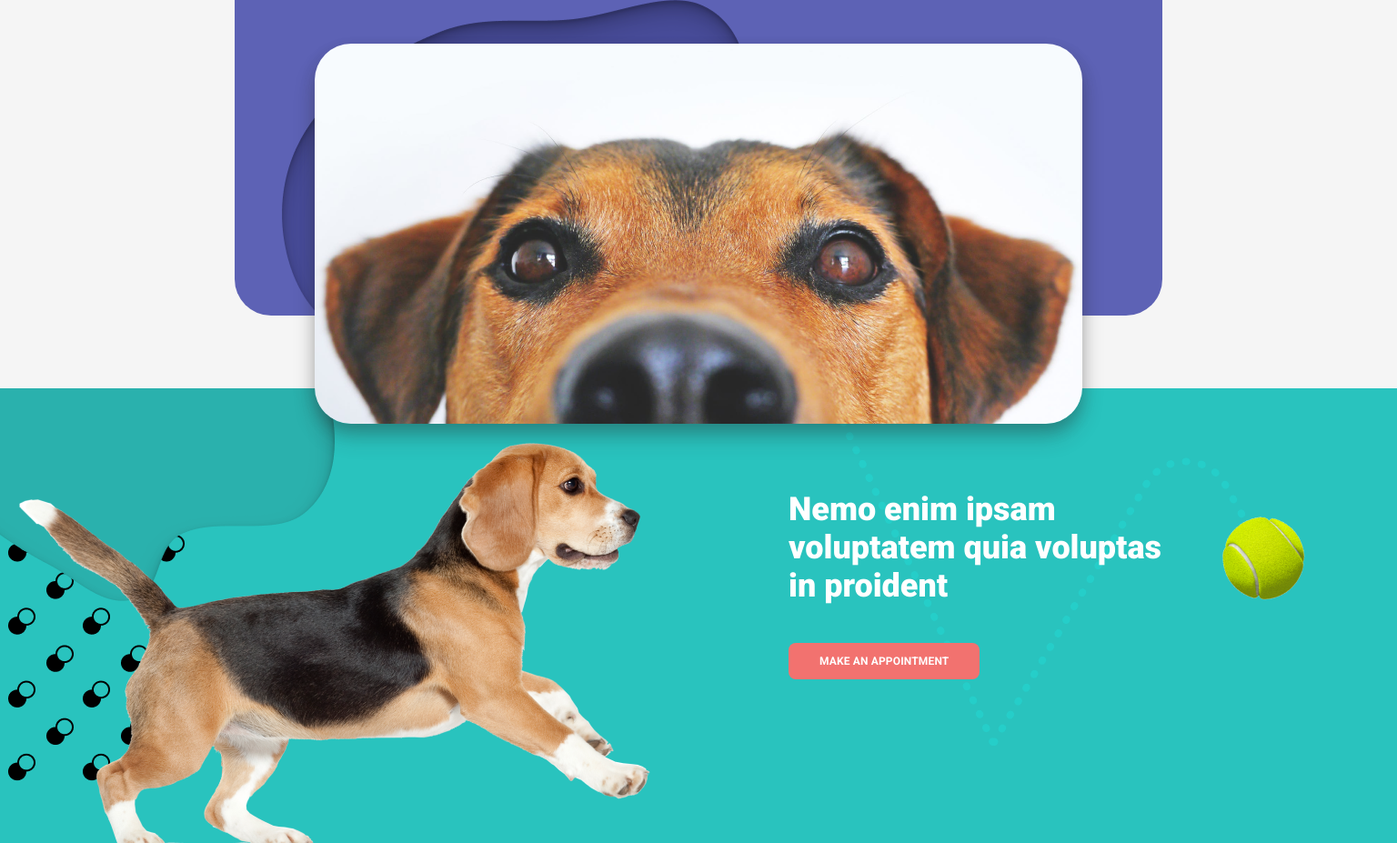
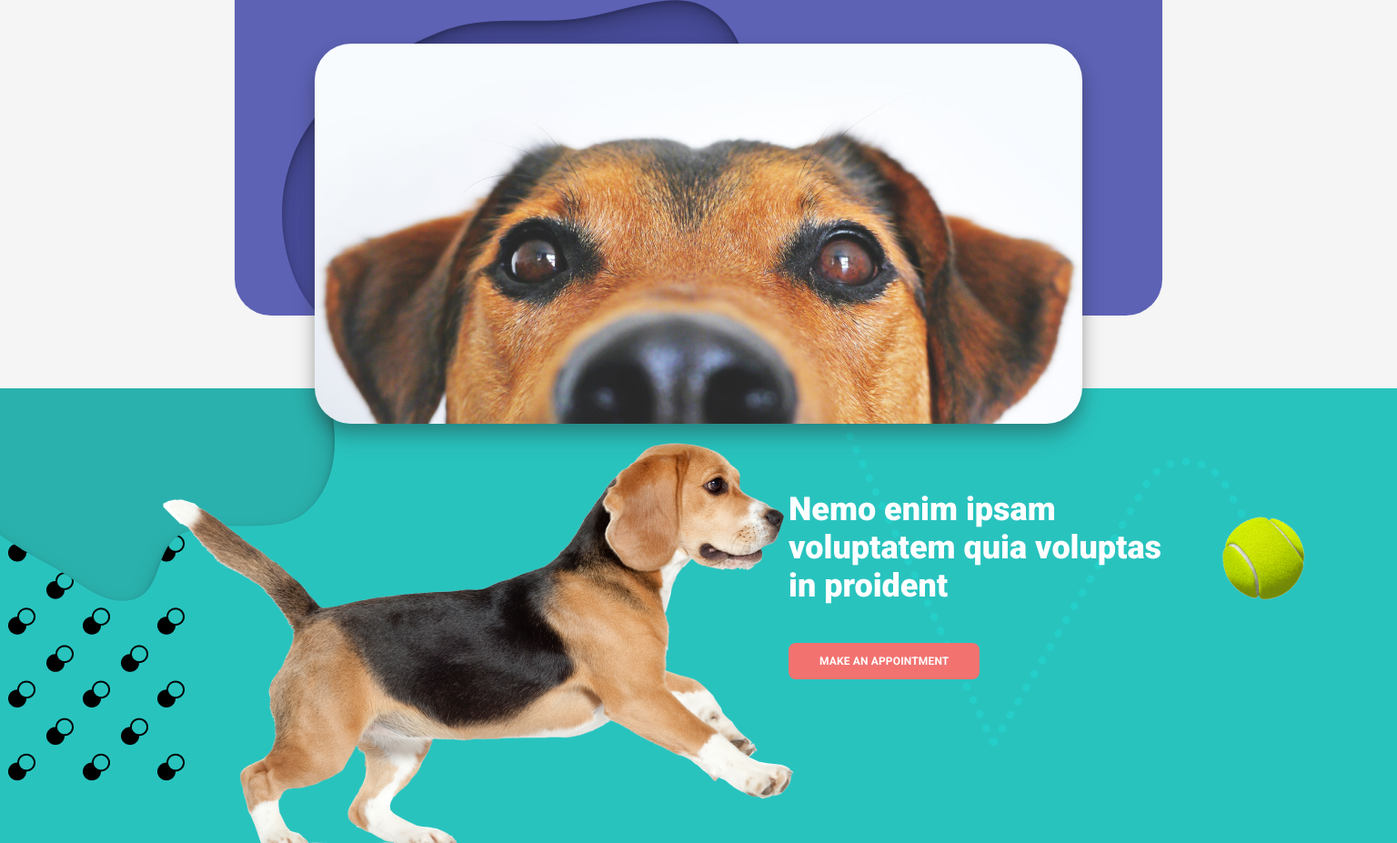
Before and after one commit to Rancour666/RanCouR-Lesson-17, a plain HTML site: page index.html in a window 1536 px wide. Shown: the part 1076-2003 px from the top of the page at 91% size. Drawn offline with nearby package versions, Linux system fonts and the light colour scheme.

Commit message:
17171717

```diff
--- a/css/style.css
+++ b/css/style.css
@@ -746,6 +746,11 @@ main {
 		align-items: stretch;
 	}
 }
+@media (min-width: 1441px) {
+	.nemo:before{
+		background: url('../img/nemo/puppy.png') 20% 100% no-repeat, url('../img/nemo/blob-2.png') 0 0 no-repeat, url('../img/nemo/circles.png') 0 122px no-repeat, url('../img/nemo/line.png') 90% 0 no-repeat;
+	}
+}
 
 
 
```
